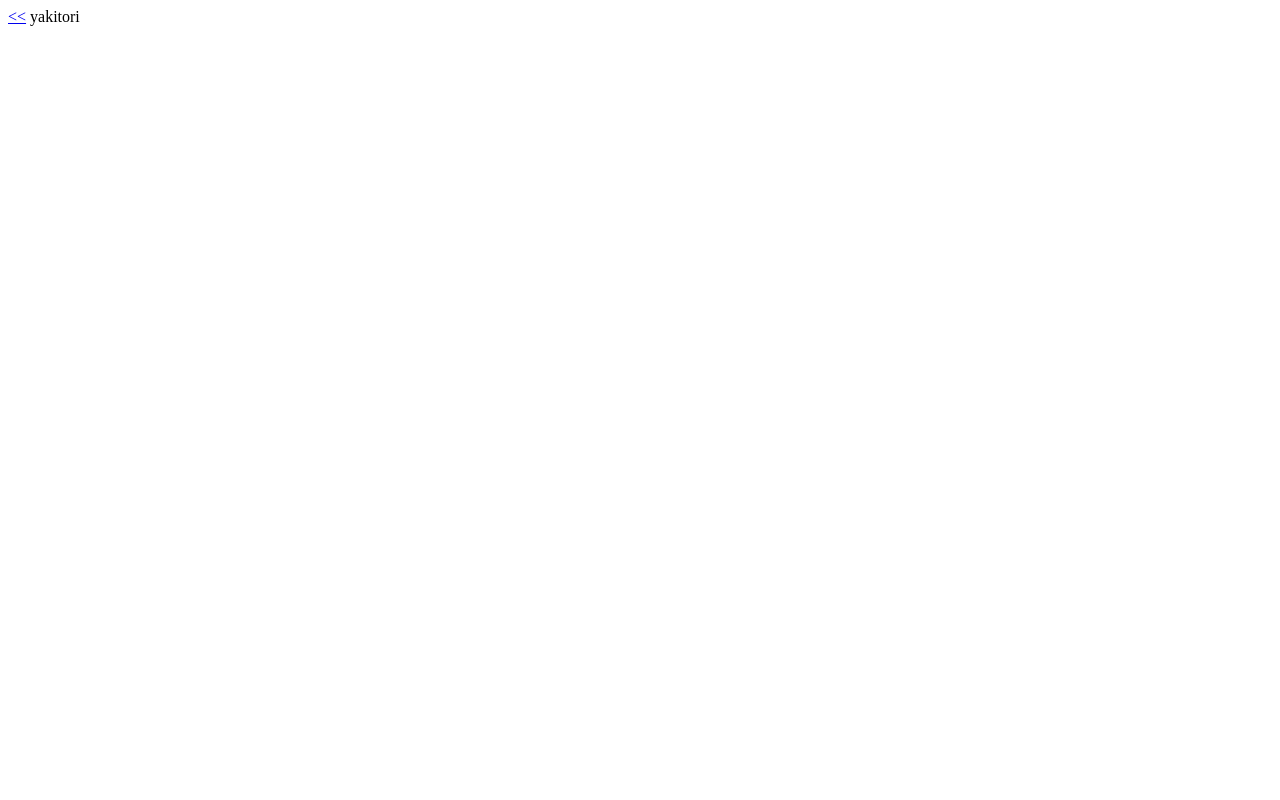
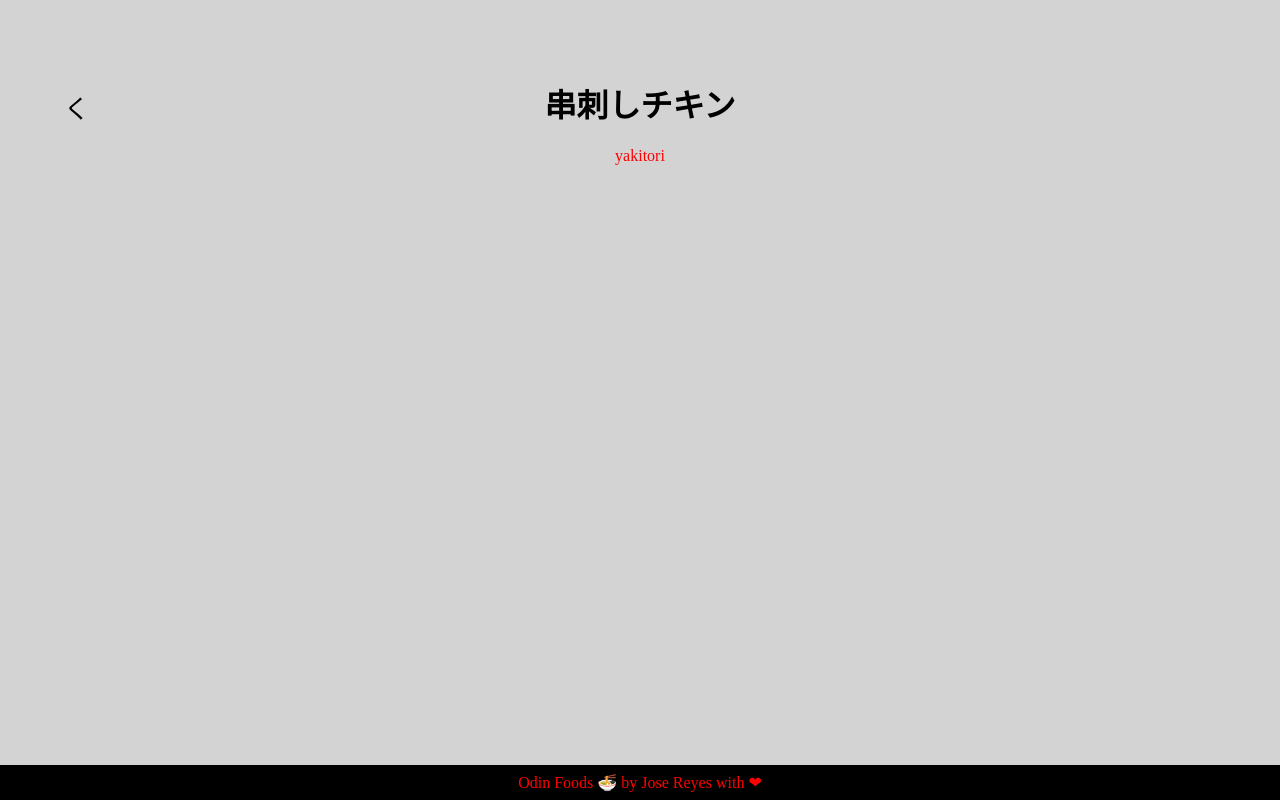
Before and after one commit to reyesjl/odin-recipes, a plain HTML site: page recipes/yakitori.html in a window 1280 px wide. Drawn offline with Linux system fonts and the light colour scheme.

Commit message:
added footer.css; styled recipe pages;

```diff
--- /dev/null
+++ b/css/footer.css
@@ -0,0 +1,15 @@
+.footer {
+    display: flex;
+    padding: 8px 0;
+    color: red;
+    position: fixed;
+    bottom: 0;
+    background: black;
+    align-items: center;
+    justify-content: center;
+    width: 100%;
+}
+
+.footer p {
+    margin: auto;
+}
--- /dev/null
+++ b/css/recipe.css
@@ -0,0 +1,39 @@
+html, body {
+    margin: 0;
+    padding: 0;
+}
+
+body {
+    background-color: lightgray;
+}
+
+#title {
+    color: black;
+    text-align: center;
+    margin-top: 10vh;
+    font-family: 'Noto Serif JP', cursive;
+}
+
+.subtitle {
+    color: red;
+    text-align: center;
+}
+
+a:link {
+    text-decoration: none;
+    color: black;
+}
+
+a:visited {
+    color: black;
+}
+
+.back-button {
+    font-family: 'Noto Serif JP', cursive;
+    display: inline-block;
+    font-size: 1.6em;
+    position: fixed;
+    top: 11vh;
+    left: 5vw;
+    text-align: center;
+}
--- a/recipes/yakitori.html
+++ b/recipes/yakitori.html
@@ -1,11 +1,25 @@
 <!DOCTYPE html>
-<html lang="en">
+<html lang="en" translate="no">
 <head>
     <meta charset="UTF-8">
-    <title></title>
+    <meta name="viewport" content="width=device-width, initial-scale=1.0">
+    <title>Yakitori Recipe</title>
+    <link rel="stylesheet" href="../css/recipe.css">
+    <link rel="stylesheet" href="../css/footer.css">
+    <link rel="preconnect" href="https://fonts.googleapis.com">
+    <link rel="preconnect" href="https://fonts.gstatic.com" crossorigin>
+    <link href="https://fonts.googleapis.com/css2?family=Noto+Serif+JP:wght@700&display=swap" rel="stylesheet">
 </head>
 <body>
-    <a href="../index.html"><<</a>
-    yakitori
+    <a class="back-button" href="../index.html">く</a>
+
+    <div class="header">
+        <h1 id="title">串刺しチキン</h1>
+        <p class="subtitle">yakitori</p>
+    </div>
+
+    <div class="footer">
+        <p>Odin Foods 🍜 by Jose Reyes with ❤</p>
+    </div>
 </body>
 </html>
```
Also changed, not shown: css/index.css (+0 -16 lines), index.html (+3 -2 lines), recipes/donburi.html (+18 -4 lines), recipes/ramen.html (+18 -4 lines), media/recipe_cabagne.jpg (deleted).
